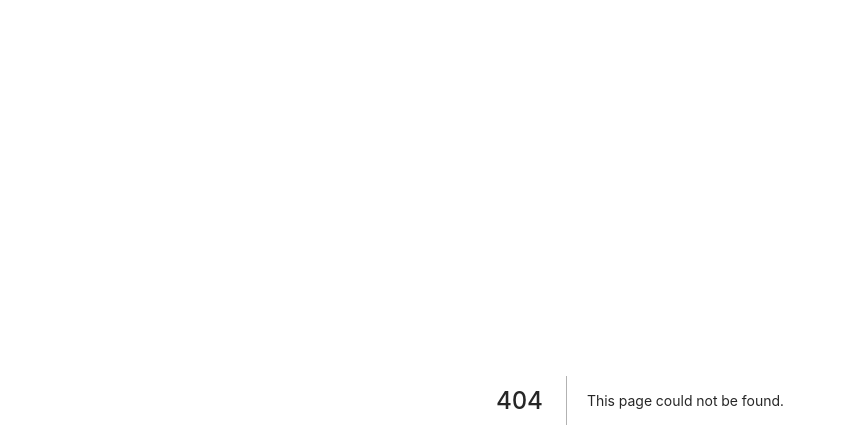
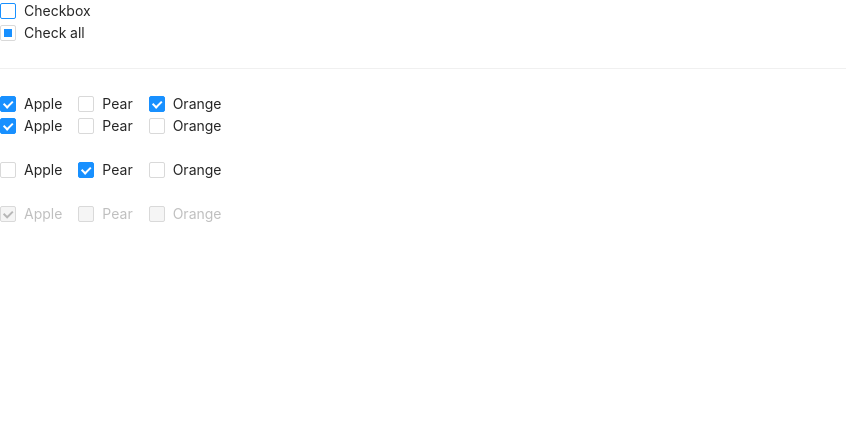
Before and after one commit to talhajubaer018/antdesign, a Next.js app: page /checkbox in a window 1280 px wide. Before the commit this address had no page. Shown: the top 448 px of the page, without its empty margins (0-846 px from the left). Built offline with nearby package versions, Linux system fonts and the light colour scheme.

Commit message:
checkbox added

```diff
--- /dev/null
+++ b/pages/checkbox.js
@@ -0,0 +1,84 @@
+import { Checkbox, Divider } from "antd";
+import React, { useState } from "react";
+
+const CheckboxAD = () => {
+  const CheckboxGroup = Checkbox.Group;
+  const plainOptions = ["Apple", "Pear", "Orange"];
+  const defaultCheckedList = ["Apple", "Orange"];
+
+  const [checked, setChecked] = useState(true);
+  const [checkedList, setCheckedList] = useState(defaultCheckedList);
+  const [indeterminate, setIndeterminate] = useState(true);
+  const [checkAll, setCheckAll] = useState(false);
+
+  const options = [
+    {
+      label: "Apple",
+      value: "Apple",
+    },
+    {
+      label: "Pear",
+      value: "Pear",
+    },
+    {
+      label: "Orange",
+      value: "Orange",
+    },
+  ];
+  const optionsWithDisabled = [
+    {
+      label: "Apple",
+      value: "Apple",
+    },
+    {
+      label: "Pear",
+      value: "Pear",
+    },
+    {
+      label: "Orange",
+      value: "Orange",
+      disabled: false,
+    },
+  ];
+
+  const onChange1 = (e) => {
+    console.log("checked = ", e.target.checked);
+    setChecked(e.target.checked);
+  };
+  const onChange = (list) => {
+    setCheckedList(list);
+    setIndeterminate(!!list.length && list.length < plainOptions.length);
+    setCheckAll(list.length === plainOptions.length);
+  };
+  const onCheckAllChange = (e) => {
+    setCheckedList(e.target.checked ? plainOptions : []);
+    setIndeterminate(false);
+    setCheckAll(e.target.checked);
+  };
+  const onChange2 = (checkedValues) => {
+    console.log("checked = ", checkedValues);
+  };
+  return (
+    <div>
+      <Checkbox onChange={onChange1}>Checkbox</Checkbox>
+      <div>
+        <Checkbox indeterminate={indeterminate} onChange={onCheckAllChange} checked={checkAll}>
+          Check all
+        </Checkbox>
+        <Divider />
+        <CheckboxGroup options={plainOptions} value={checkedList} onChange={onChange} />
+      </div>
+      <div>
+        <Checkbox.Group options={plainOptions} defaultValue={["Apple"]} onChange={onChange2} />
+        <br />
+        <br />
+        <Checkbox.Group options={options} defaultValue={["Pear"]} onChange={onChange2} />
+        <br />
+        <br />
+        <Checkbox.Group options={optionsWithDisabled} disabled defaultValue={["Apple"]} onChange={onChange2} />
+      </div>
+    </div>
+  );
+};
+
+export default CheckboxAD;
```
